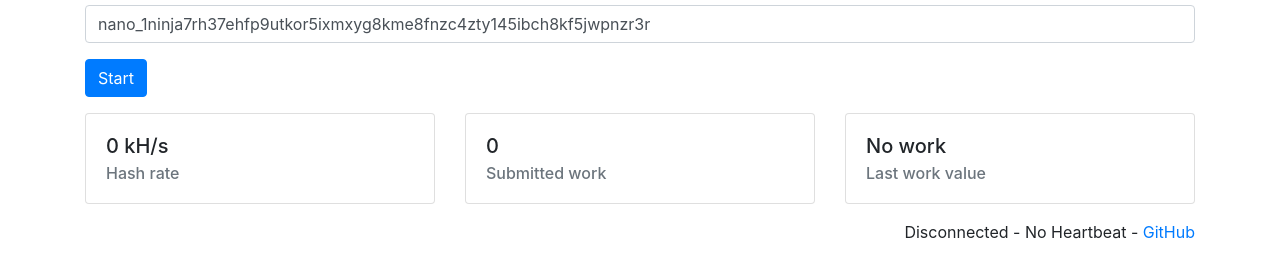
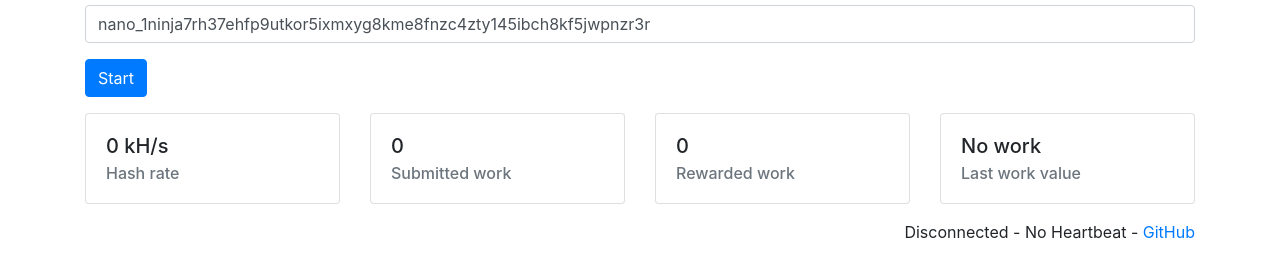
Before and after one commit to BitDesert/nano-dpow-web, a plain HTML site: page index.html in a window 1280 px wide. Shown: the part 131-408 px from the top of the page. Drawn offline with Linux system fonts and the light colour scheme.

Commit message:
Add 'rewarded work' card, subscribe only to one client

```diff
--- a/index.html
+++ b/index.html
@@ -24,7 +24,7 @@
             <button id="statusbtn" class="btn btn-primary mt-3">Start</button>
         </form>
         <div class="row mb-3">
-            <div class="col-4">
+            <div class="col-3">
                 <div class="card">
                     <div class="card-body">
                         <h5 class="card-title"><span id="hashpower">0</span> kH/s</h5>
@@ -32,7 +32,7 @@
                     </div>
                 </div>
             </div>
-            <div class="col-4">
+            <div class="col-3">
                 <div class="card">
                     <div class="card-body">
                         <h5 class="card-title" id="workcounter">0</h5>
@@ -40,7 +40,15 @@
                     </div>
                 </div>
             </div>
-            <div class="col-4">
+            <div class="col-3">
+                <div class="card">
+                    <div class="card-body">
+                        <h5 class="card-title" id="rewardcounter">0</h5>
+                        <h6 class="card-subtitle text-muted">Rewarded work</h6>
+                    </div>
+                </div>
+            </div>
+            <div class="col-3">
                 <div class="card">
                     <div class="card-body">
                         <h5 class="card-title" id="lastwork">No work</h5>
--- a/static/js/client.js
+++ b/static/js/client.js
@@ -17,6 +17,7 @@ var socket;
 var inited = false;
 var is_working = '';
 var workcounter = 0;
+var rewardcounter = 0;
 var payout_address = '';
 var work_cache = [];
 
@@ -61,6 +62,7 @@ function generateWork(hash, callback) {
     document.getElementById('hashpower').textContent = hashpower;
     document.getElementById('lastwork').textContent = workValue;
     document.getElementById('workcounter').textContent = workcounter;
+    document.getElementById('rewardcounter').textContent = rewardcounter;
 
     setStatus('Waiting for work...');
 
@@ -103,10 +105,8 @@ form.addEventListener('submit', e => {
   client.subscribe([
     'work/#',
     'cancel/#',
-    'client/#'
+    'client/'+ payout_address
   ])
-
-  //client.subscribe('#')
 
   setStatus('Waiting for work...');
 
@@ -152,6 +152,7 @@ form.addEventListener('submit', e => {
 
     } else if (message_type == 'client') {
       console.log('client', topic_split, JSON.parse(payload))
+      rewardcounter++;
 
     } else if (message_type == 'cancel') {
       console.log('cancel', topic_split, payload)
```
